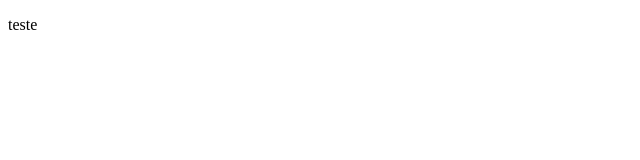
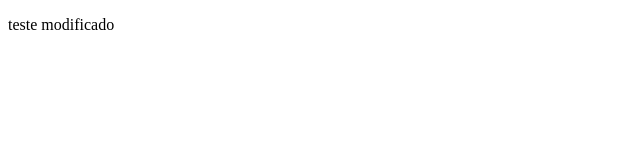
Before and after one commit to Rangel-Castro/aula-tabela, a plain HTML site: page index.html in a window 1280 px wide. Shown: the whole page, without its empty margins (0-640 px from the left). Drawn offline with Linux system fonts and the light colour scheme.

Commit message:
Mudando o arquivo

```diff
--- a/index.html
+++ b/index.html
@@ -9,7 +9,7 @@
 
 </head>
 <body>
-   <p>teste</p>
+   <p>teste modificado</p>
 
 </body>
 </html>
```
